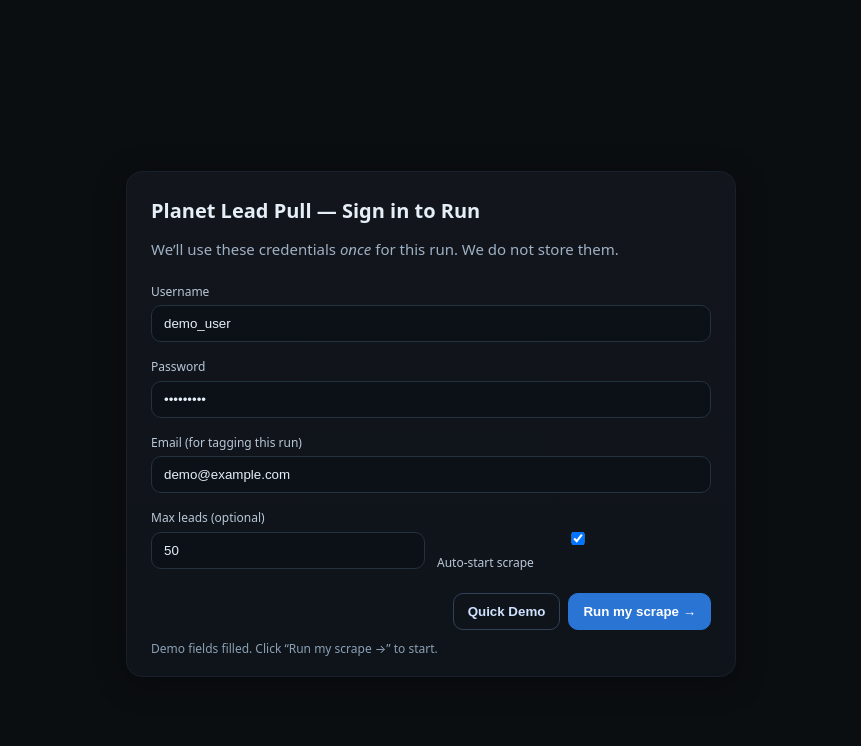
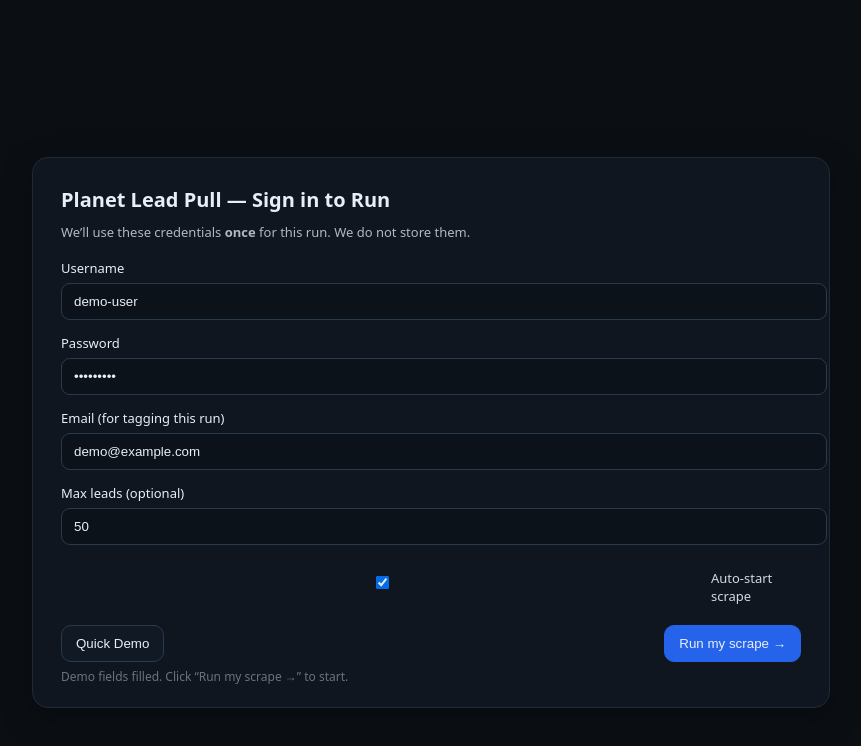
Before and after one commit to chrisavaughn91-tech/planet-intake, a website: page src/public/login.html in a window 1280 px wide. Both pictures are taken after a click on the button "Quick Demo". Shown: the whole page, without its empty margins (209-1070 px from the left). Drawn offline with Linux system fonts and the light colour scheme.

Commit message:
ui: align login + live pages with /run and job-scoped SSE

```diff
--- a/src/public/login.html
+++ b/src/public/login.html
@@ -1,121 +1,114 @@
 <!doctype html>
 <html lang="en">
 <head>
-  <meta charset="utf-8"/>
-  <meta name="viewport" content="width=device-width,initial-scale=1"/>
-  <title>Planet Lead Pull — Login</title>
+  <meta charset="utf-8" />
+  <title>Planet Lead Pull — Sign in to Run</title>
+  <meta name="viewport" content="width=device-width, initial-scale=1" />
   <style>
-    :root { --bg:#0b0e11; --panel:#12161c; --panel2:#0f141a; --fg:#e6eef8; --muted:#9fb0c3; --accent:#67b2ff; --danger:#ff6b6b; --ok:#9cff9c; }
-    html,body{height:100%}
-    body{margin:0;background:var(--bg);color:var(--fg);font:15px/1.5 system-ui, -apple-system, Segoe UI, Roboto, Helvetica, Arial, sans-serif;display:flex;align-items:center;justify-content:center;padding:24px}
-    .card{width:100%;max-width:560px;background:linear-gradient(180deg,var(--panel),var(--panel2));border:1px solid #18202a;border-radius:16px;box-shadow:0 6px 30px rgba(0,0,0,.35);padding:24px 24px 18px}
-    h1{margin:0 0 12px;font-size:20px}
-    p.sub{margin:0 0 18px;color:var(--muted)}
-    form{display:grid;grid-template-columns:1fr 1fr;gap:12px}
-    label{font-size:12px;color:#b8c7d8}
-    input{width:100%;box-sizing:border-box;margin-top:4px;border-radius:10px;border:1px solid #243140;background:#0c1117;color:var(--fg);padding:10px 12px;outline:none}
-    input:focus{border-color:#315a99;box-shadow:0 0 0 3px rgba(103,178,255,.15)}
-    .col-span-2{grid-column:1 / -1}
-    .row{display:flex;gap:8px;align-items:center;justify-content:flex-end;margin-top:8px}
-    button{appearance:none;border:1px solid #2a75d4;background:#2a75d4;color:white;border-radius:10px;padding:10px 14px;font-weight:600;cursor:pointer}
-    button:disabled{opacity:.6;cursor:not-allowed}
-    .ghost{background:transparent;border-color:#314158;color:#cfe2ff}
-    .note{margin-top:10px;color:#8ba0b4;font-size:12px}
-    .err{color:var(--danger);margin-top:8px}
-    .ok{color:var(--ok);margin-top:8px}
+    :root { color-scheme: dark light; }
+    body{margin:0;background:#0b0f14;color:#e7eef7;font-family:ui-sans-serif,system-ui,Segoe UI,Roboto,Ubuntu,"Helvetica Neue",Arial}
+    .wrap{min-height:100svh;display:grid;place-items:center;padding:32px}
+    .card{width:min(740px,92vw);background:#0f1620;border:1px solid #1f2a37;border-radius:16px;padding:28px 28px 22px;box-shadow:0 10px 30px rgba(0,0,0,.35)}
+    h1{margin:0 0 12px;font-size:20px;font-weight:700}
+    .note{opacity:.75;font-size:13px;margin-top:-2px;margin-bottom:18px}
+    label{display:block;font-size:13px;margin:14px 0 6px}
+    input{width:100%;padding:10px 12px;border:1px solid #2a3a4d;border-radius:9px;background:#0b121a;color:#e7eef7;outline:none}
+    input:focus{border-color:#3b82f6;box-shadow:0 0 0 3px rgba(59,130,246,.25)}
+    .row{display:flex;gap:10px;align-items:center;justify-content:space-between;margin-top:14px}
+    .left{display:flex;gap:10px;align-items:center}
+    .btn{border:1px solid #2a3a4d;background:#111a24;color:#e7eef7;border-radius:10px;padding:10px 14px;cursor:pointer}
+    .btn.primary{background:#2563eb;border-color:#2563eb}
+    .btn:disabled{opacity:.6;cursor:not-allowed}
+    .hint{font-size:12px;opacity:.65;margin-top:6px}
+    .check{display:flex;gap:8px;align-items:center;font-size:13px;opacity:.9;margin-top:10px}
   </style>
 </head>
 <body>
-  <div class="card">
-    <h1>Planet Lead Pull — Sign in to Run</h1>
-    <p class="sub">We’ll use these credentials <em>once</em> for this run. We do not store them.</p>
+  <div class="wrap">
+    <div class="card">
+      <h1>Planet Lead Pull — Sign in to Run</h1>
+      <div class="note">We’ll use these credentials <b>once</b> for this run. We do not store them.</div>
 
-    <form id="f">
-      <div class="col-span-2">
-        <label>Username
-          <input id="username" name="username" autocomplete="username" required/>
-        </label>
+      <label for="username">Username</label>
+      <input id="username" autocomplete="username" />
+
+      <label for="password">Password</label>
+      <input id="password" type="password" autocomplete="current-password" />
+
+      <label for="email">Email (for tagging this run)</label>
+      <input id="email" type="email" placeholder="you@example.com" />
+
+      <label for="max">Max leads (optional)</label>
+      <input id="max" inputmode="numeric" pattern="[0-9]*" placeholder="e.g. 200" />
+
+      <div class="check">
+        <input id="autorun" type="checkbox" checked />
+        <label for="autorun">Auto-start scrape</label>
       </div>
-      <div class="col-span-2">
-        <label>Password
-          <input id="password" name="password" type="password" autocomplete="current-password" required/>
-        </label>
+
+      <div class="row">
+        <div class="left">
+          <button id="demo" class="btn">Quick Demo</button>
+        </div>
+        <div class="right">
+          <button id="run" class="btn primary">Run my scrape →</button>
+        </div>
       </div>
-      <div class="col-span-2">
-        <label>Email (for tagging this run)
-          <input id="email" name="email" type="email" placeholder="you@example.com"/>
-        </label>
-      </div>
-      <div>
-        <label>Max leads (optional)
-          <input id="max" name="max" type="number" min="1" step="1" placeholder="e.g. 200"/>
-        </label>
-      </div>
-      <div>
-        <label>&nbsp;
-          <input id="autostart" name="autostart" type="checkbox" checked/>
-          Auto-start scrape
-        </label>
-      </div>
-      <div class="col-span-2 row">
-        <button type="button" class="ghost" id="demo">Quick Demo</button>
-        <button id="run" type="submit">Run my scrape →</button>
-      </div>
-    </form>
 
-    <div id="msg" class="note"></div>
+      <div class="hint" id="hint"></div>
+    </div>
   </div>
 
   <script>
-    const f = document.getElementById('f');
-    const msg = document.getElementById('msg');
-    const runBtn = document.getElementById('run');
-    const demoBtn = document.getElementById('demo');
+    const $ = id => document.getElementById(id);
+    const hint = $("hint");
 
-    function say(text, cls='note'){ msg.className = cls; msg.textContent = text; }
-
-    async function startRun(fields){
-      runBtn.disabled = true;
-      say('Starting run…');
-      try {
-        const res = await fetch('/run', {
-          method: 'POST',
-          headers: { 'Content-Type':'application/json' },
-          body: JSON.stringify(fields)
-        });
-        if (!res.ok) {
-          const text = await res.text().catch(()=>res.statusText);
-          throw new Error(`Server responded ${res.status}: ${text}`);
-        }
-        const data = await res.json();
-        if (!data || !data.ok || !data.jobId) throw new Error('Unexpected response; no jobId returned.');
-        say(`Run started. Redirecting to your live stream…`, 'ok');
-        location.assign(`/live?job=${encodeURIComponent(data.jobId)}`);
-      } catch (err) {
-        say(`Error: ${err.message || err}`, 'err');
-      } finally {
-        runBtn.disabled = false;
-      }
+    function say(msg, kind="") {
+      hint.textContent = msg;
+      hint.style.color = kind === "err" ? "#fca5a5" : "#9ca3af";
     }
 
-    f.addEventListener('submit', (e)=>{
-      e.preventDefault();
-      const fields = {
-        username: document.getElementById('username').value.trim(),
-        password: document.getElementById('password').value,
-        email:    document.getElementById('email').value.trim(),
-        max:      document.getElementById('max').value ? Number(document.getElementById('max').value) : undefined,
-        autoStart:true
-      };
-      startRun(fields);
+    $("demo").addEventListener("click", () => {
+      $("username").value = "demo-user";
+      $("password").value = "demo-pass";
+      $("email").value    = "demo@example.com";
+      $("max").value      = "50";
+      say("Demo fields filled. Click “Run my scrape →” to start.");
     });
 
-    demoBtn.addEventListener('click', ()=>{
-      document.getElementById('username').value = 'demo_user';
-      document.getElementById('password').value = 'demo_pass';
-      document.getElementById('email').value    = 'demo@example.com';
-      document.getElementById('max').value      = '50';
-      say('Demo fields filled. Click “Run my scrape →” to start.', 'note');
+    $("run").addEventListener("click", async () => {
+      const payload = {
+        username: $("username").value.trim(),
+        password: $("password").value,
+        email: $("email").value.trim(),
+        max: $("max").value.trim(),
+        autorun: $("autorun").checked
+      };
+
+      if (!payload.username || !payload.password) {
+        say("Please enter your username and password.", "err");
+        return;
+      }
+
+      $("run").disabled = true;
+      say("Starting your run…");
+
+      try {
+        const resp = await fetch("/run", {
+          method: "POST",
+          headers: { "Content-Type": "application/json", "Accept": "application/json" },
+          body: JSON.stringify(payload)
+        });
+
+        const data = await resp.json();
+        if (!resp.ok || !data?.ok) throw new Error(data?.error || "Failed to start run");
+
+        // Redirect to your private live stream for this job
+        window.location.assign(data.live);
+      } catch (e) {
+        say(e.message || String(e), "err");
+        $("run").disabled = false;
+      }
     });
   </script>
 </body>
```
Also changed, not shown: src/public/live.html (+0 -1 lines).
